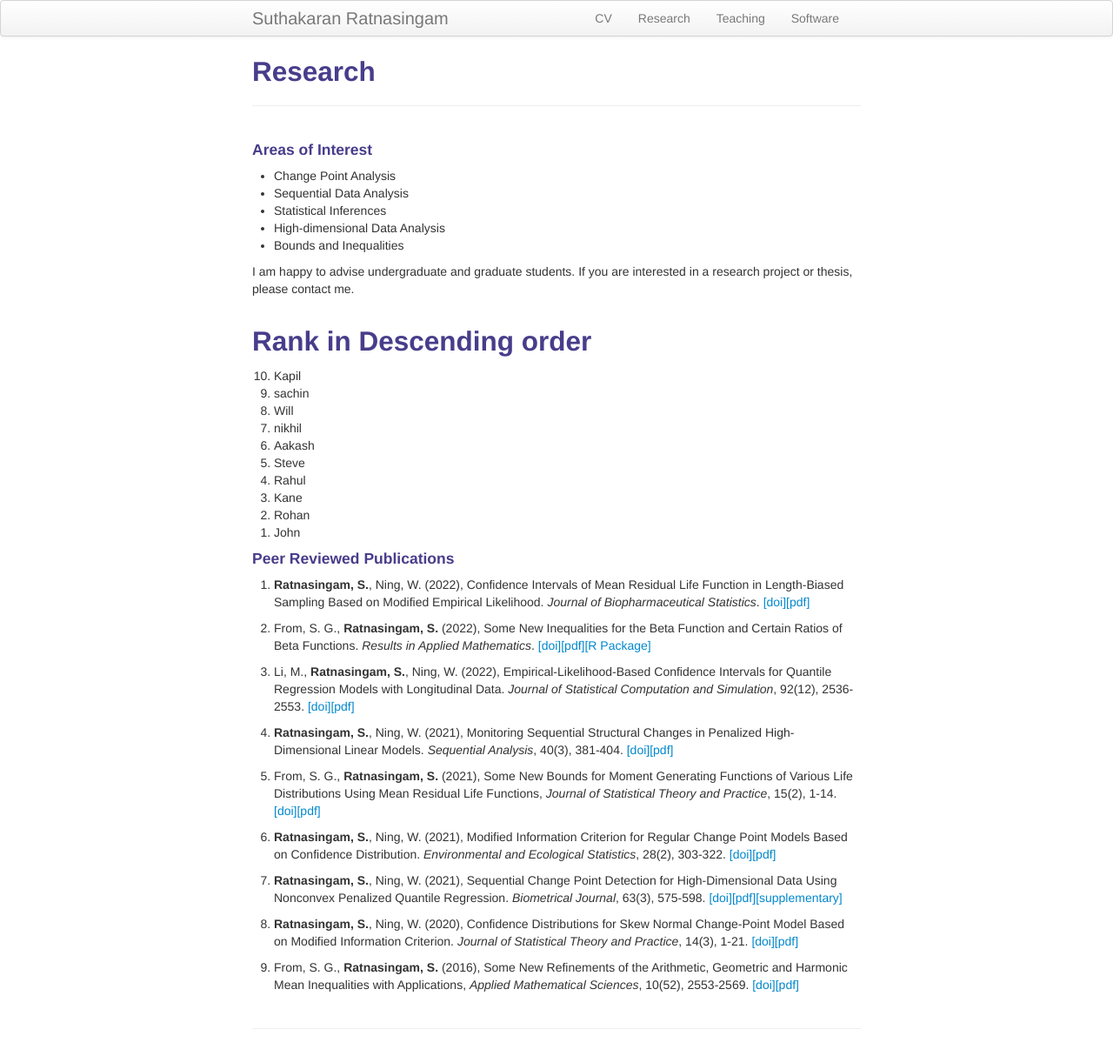
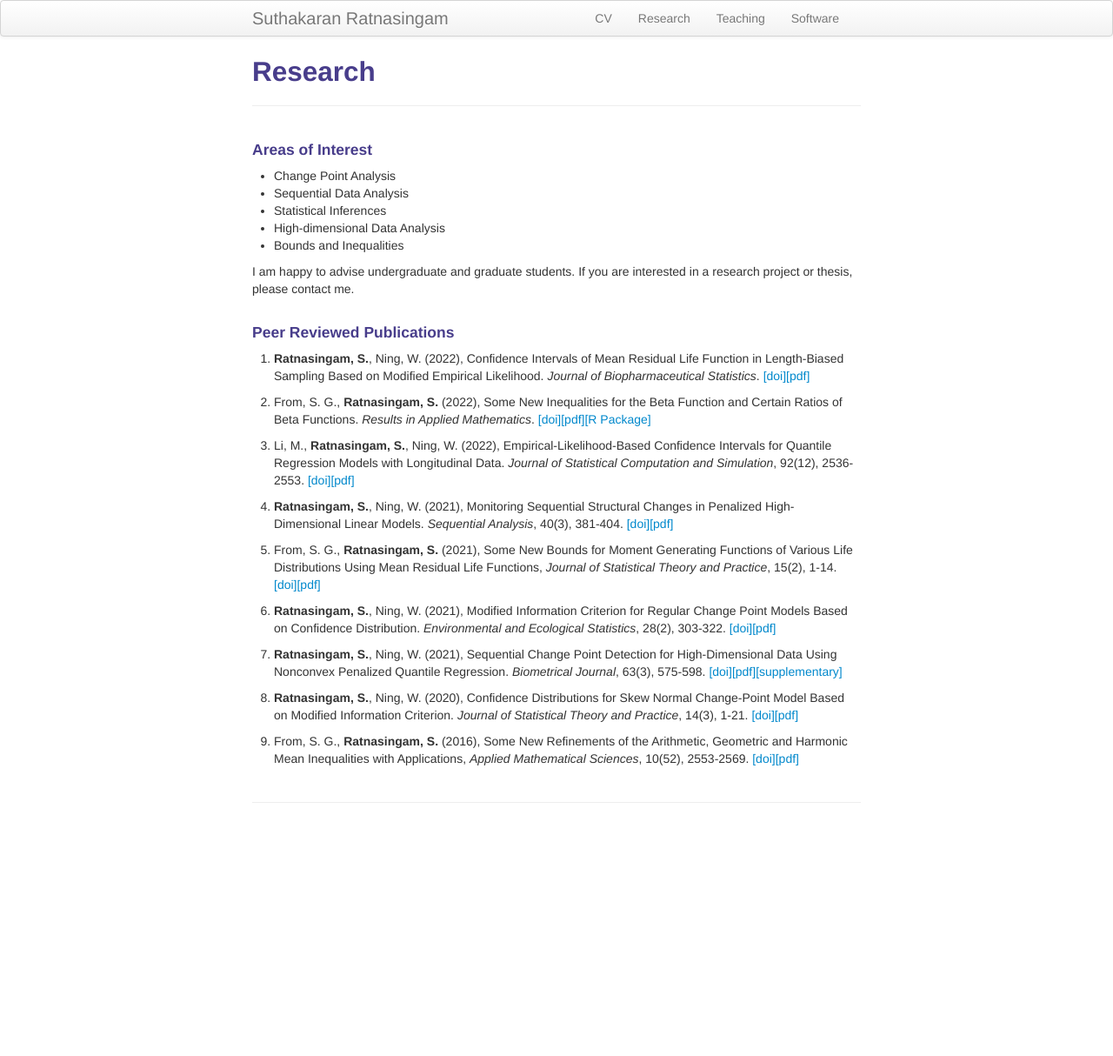
Before and after one commit to suthakaranr/suthakaranr.github.io, a Jekyll site: the page built from pages/Research.md, in a window 1280 px wide. Shown: the whole page at 87% size. Built offline with Jekyll 4.4.1, drawn with Linux system fonts in a browser that asks for light colours; after the commit the page ends 954 px from its top, so only the background shows below that.

Commit message:
Update Research.md

```diff
--- a/pages/Research.md
+++ b/pages/Research.md
@@ -16,27 +16,6 @@ description: Suthakaran's research portfolio
 I am happy to advise undergraduate and graduate students. If you are interested in a research project or thesis, please contact me.
 <br>
 <br>
-
-<html>
-
-<body>
-  <h2>Rank in Descending order</h2>
-  <ol reversed>
-    <li>Kapil</li>
-    <li>sachin</li>
-    <li>Will</li>
-    <li>nikhil</li>
-    <li>Aakash</li>
-    <li>Steve</li>
-    <li>Rahul</li>
-    <li>Kane</li>
-    <li>Rohan</li>
-    <li>John</li>
-  </ol>
-</body>
-
-</html>
-
 
 #### Peer Reviewed Publications
 
```
